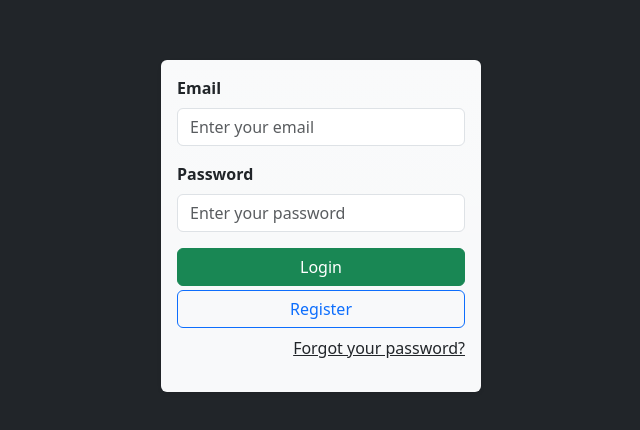
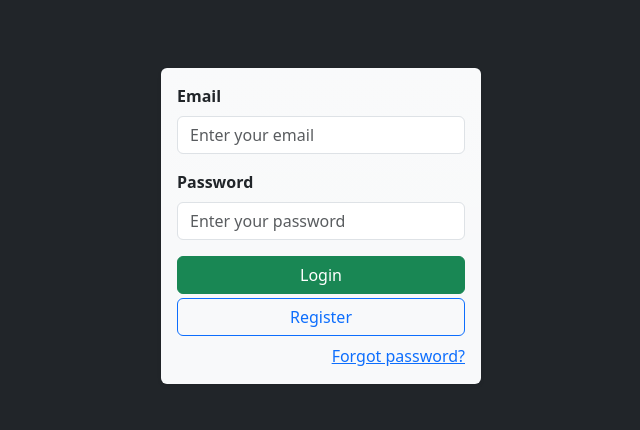
Before and after one commit to NipunChamika/reactjs_user_management, a React (Vite) app: page / in a window 1280 px wide. Shown: the part 174-604 px from the top of the page, without its empty margins (319-959 px from the left). Built offline with nearby package versions, Linux system fonts and the light colour scheme.

Commit message:
feat: Add ForgotPasswordLink component to Login page

```diff
--- /dev/null
+++ b/src/components/EmailEntryPage.tsx
@@ -0,0 +1,9 @@
+const EmailEntryPage = () => {
+  return (
+    <>
+      <div>EmailEntryPage</div>
+    </>
+  );
+};
+
+export default EmailEntryPage;
--- a/src/components/ResetPassword.tsx
+++ b/src/components/ForgotPasswordLink.tsx
@@ -1,7 +1,8 @@
 import { useContext } from "react";
 import { UserContext } from "../context";
+import { Link } from "react-router-dom";
 
-const ResetPassword = () => {
+const ForgotPasswordLink = () => {
   const userContext = useContext(UserContext);
 
   if (userContext === undefined) {
@@ -14,12 +15,12 @@ const ResetPassword = () => {
   return (
     <>
       <div className="d-flex">
-        <p className="ms-auto px-0 link-underline-secondary pt-2">
-          <u>Forgot your password?</u>
-        </p>
+        <Link to="/email" className="ms-auto px-0 pt-2">
+          Forgot password?
+        </Link>
       </div>
     </>
   );
 };
 
-export default ResetPassword;
+export default ForgotPasswordLink;
--- a/src/components/LoginUser.tsx
+++ b/src/components/LoginUser.tsx
@@ -6,7 +6,7 @@ import { loginSchema } from "./validation/validation";
 import axios from "axios";
 import { useContext } from "react";
 import { UserContext } from "../context";
-import ResetPassword from "./ResetPassword";
+import ForgotPasswordLink from "./ForgotPasswordLink";
 
 type LoginFormData = z.infer<typeof loginSchema>;
 
@@ -115,7 +115,7 @@ const LoginUser = ({}: Props) => {
           >
             Register
           </button>
-          <ResetPassword />
+          <ForgotPasswordLink />
         </div>
       </div>
     </>
--- a/src/main.tsx
+++ b/src/main.tsx
@@ -7,6 +7,7 @@ import "bootstrap/dist/css/bootstrap.css";
 import Profile from "./components/Profile.tsx";
 import LoginUser from "./components/LoginUser.tsx";
 import SignUpUser from "./components/SignUpUser.tsx";
+import EmailEntryPage from "./components/EmailEntryPage.tsx";
 // import Update from "./components/Update.tsx";
 
 const router = createBrowserRouter([
@@ -26,6 +27,10 @@ const router = createBrowserRouter([
     path: "/profile",
     element: <Profile />,
   },
+  {
+    path: "/email",
+    element: <EmailEntryPage />,
+  },
 ]);
 
 ReactDOM.createRoot(document.getElementById("root")!).render(
```
